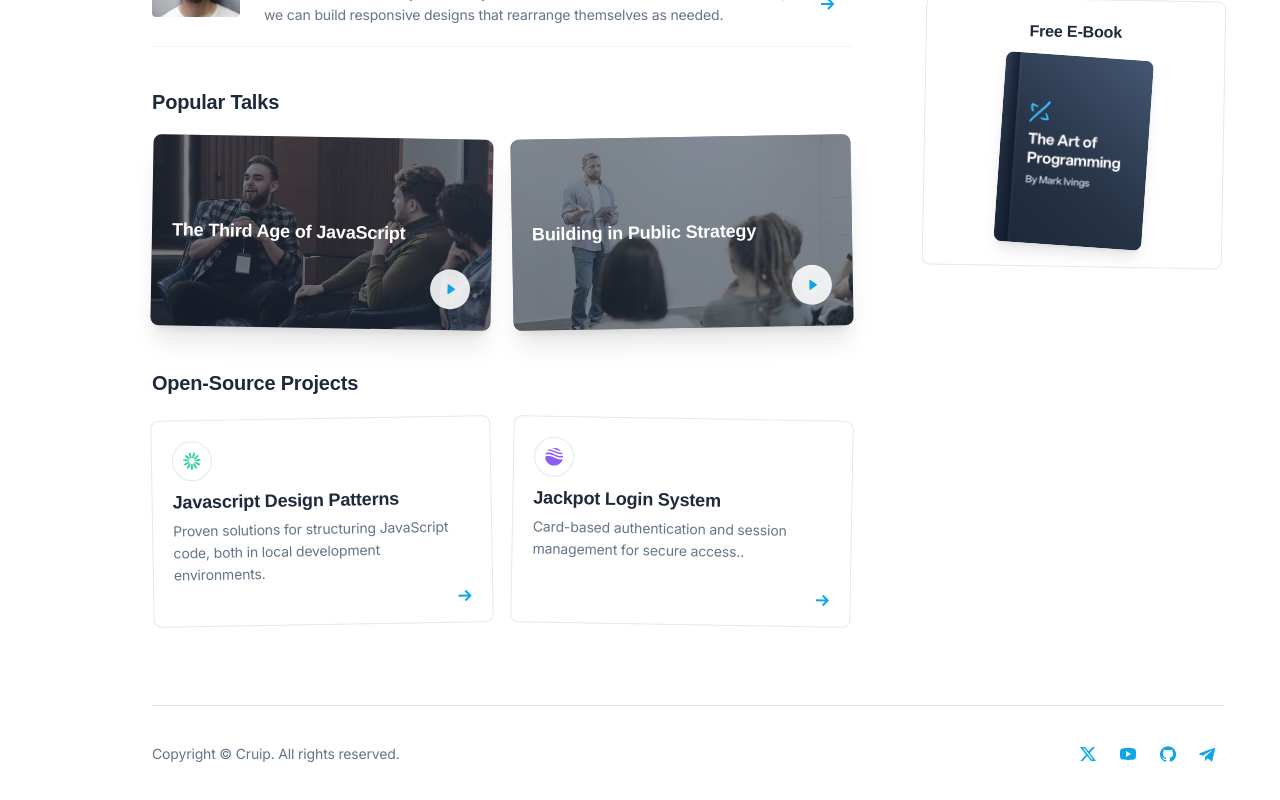
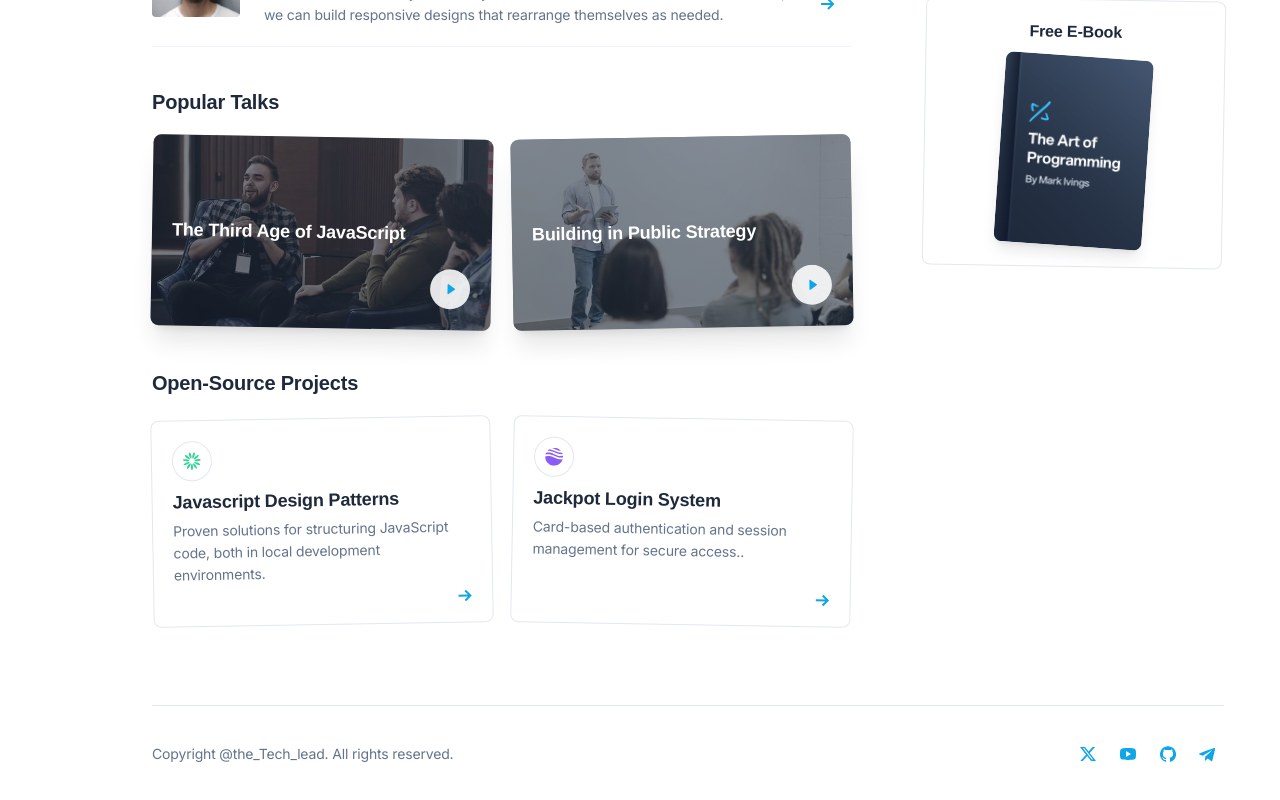
Before and after one commit to TechSupport2022/origin.js, a Next.js app: page / in a window 1280 px wide. Shown: the part 859-1659 px from the top of the page. Built offline with nearby package versions, Linux system fonts and the light colour scheme; a web font is replaced by a local one.

Commit message:
modified

```diff
--- a/component/Footer.tsx
+++ b/component/Footer.tsx
@@ -41,7 +41,7 @@ const Footer = () => {
                                 </ul>
 
                                 {/* <!-- Copyright --> */}
-                                <div className="cme8e c2bb0 cxslc">Copyright © Cruip. All rights reserved.</div>
+                                <div className="cme8e c2bb0 cxslc">Copyright @the_Tech_lead. All rights reserved.</div>
 
                             </div>
                         </div>
```
